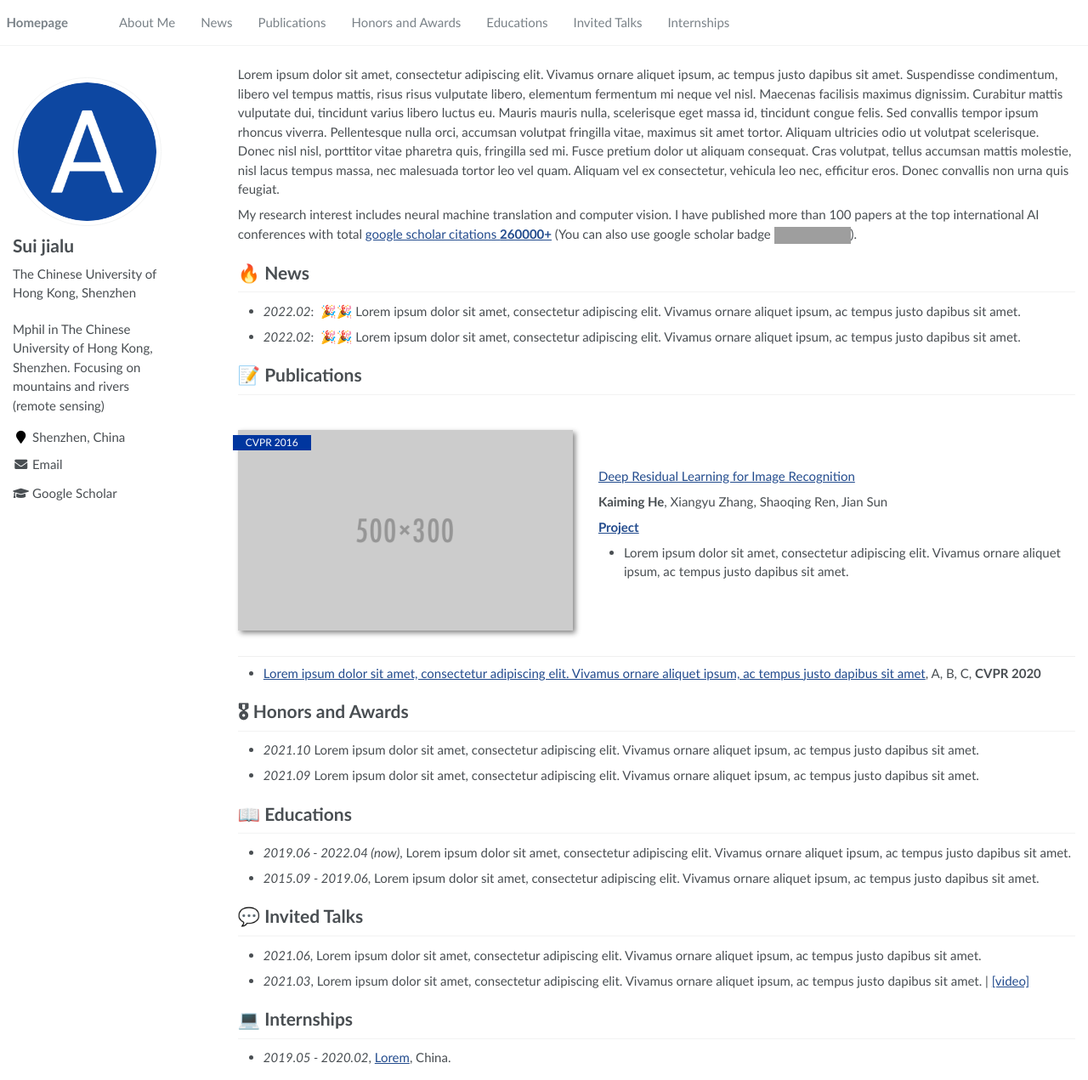
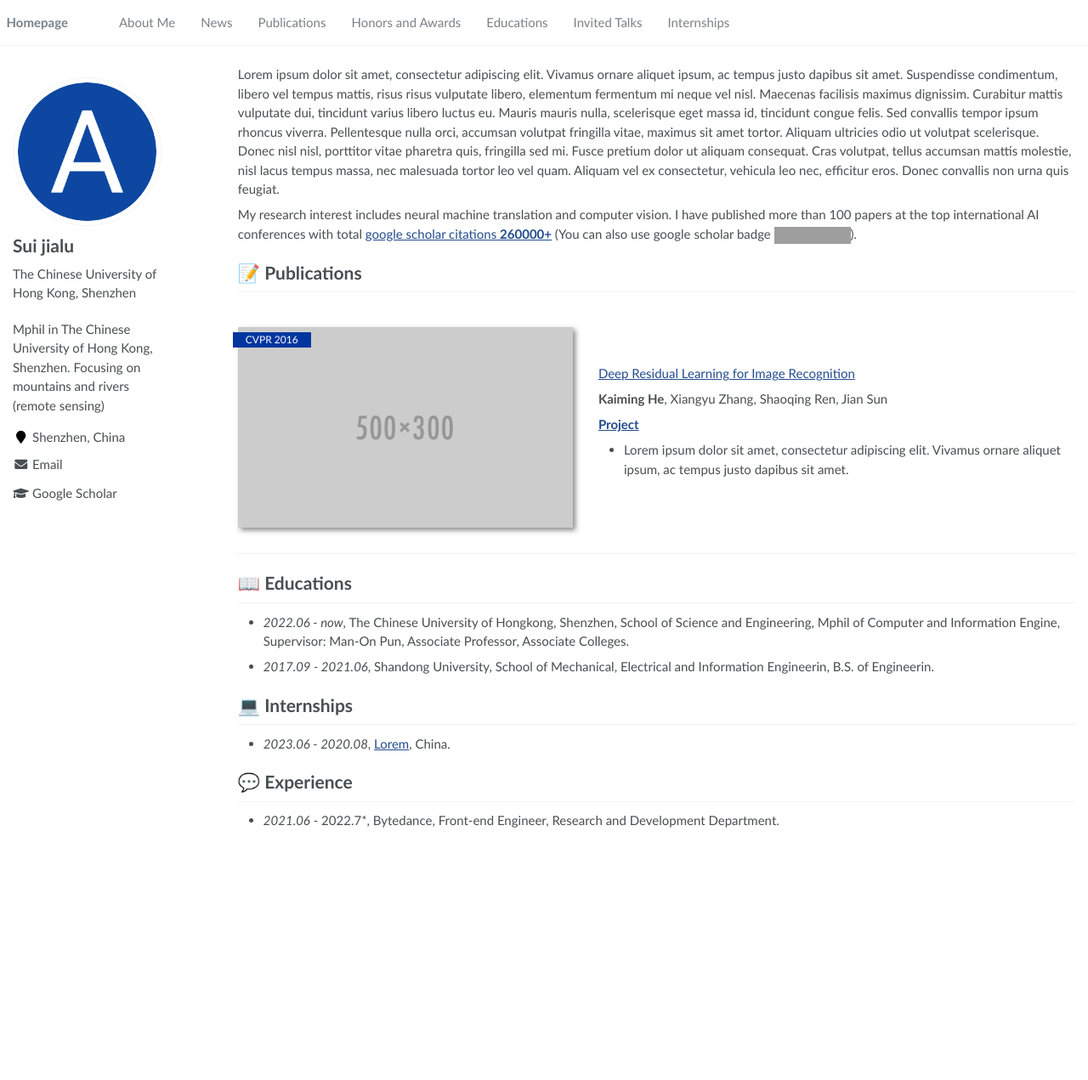
Before and after one commit to littlebeen/littlebeen_homepage, a Jekyll site: the page built from _pages/about.md, in a window 1280 px wide and 1271 px high. Shown: the whole window at 85% size. Built offline with Jekyll 4.4.1, drawn with Linux system fonts in a browser that asks for light colours; grey boxes are pictures that could not be loaded.

Commit message:
feat: update

```diff
--- a/_config.yml
+++ b/_config.yml
@@ -8,7 +8,7 @@
 # Site Settings
 title                    : "Jialu"
 description              : "Mphil in The Chinese University of Hong Kong, Shenzhen. Focusing on mountains and rivers (remote sensing)"
-repository               : "RayeRen/acad-homepage.github.io"
+repository               : "littlebeen/littlebeen_homepage"
 google_scholar_stats_use_cdn : true
 
 # google analytics
--- a/_pages/about.md
+++ b/_pages/about.md
@@ -22,10 +22,6 @@ Lorem ipsum dolor sit amet, consectetur adipiscing elit. Vivamus ornare aliquet
 My research interest includes neural machine translation and computer vision. I have published more than 100 papers at the top international AI conferences with total <a href='https://scholar.google.com/citations?user=DhtAFkwAAAAJ'>google scholar citations <strong><span id='total_cit'>260000+</span></strong></a> (You can also use google scholar badge <a href='https://scholar.google.com/citations?user=DhtAFkwAAAAJ'><img src="https://img.shields.io/endpoint?url={{ url | url_encode }}&logo=Google%20Scholar&labelColor=f6f6f6&color=9cf&style=flat&label=citations"></a>).
 
 
-# 🔥 News
-- *2022.02*: &nbsp;🎉🎉 Lorem ipsum dolor sit amet, consectetur adipiscing elit. Vivamus ornare aliquet ipsum, ac tempus justo dapibus sit amet.
-- *2022.02*: &nbsp;🎉🎉 Lorem ipsum dolor sit amet, consectetur adipiscing elit. Vivamus ornare aliquet ipsum, ac tempus justo dapibus sit amet.
-
 # 📝 Publications
 
 <div class='paper-box'><div class='paper-box-image'><div><div class="badge">CVPR 2016</div><img src='images/500x300.png' alt="sym" width="100%"></div></div>
@@ -40,19 +36,13 @@ My research interest includes neural machine translation and computer vision. I
 </div>
 </div>
 
-- [Lorem ipsum dolor sit amet, consectetur adipiscing elit. Vivamus ornare aliquet ipsum, ac tempus justo dapibus sit amet](https://github.com), A, B, C, **CVPR 2020**
-
-# 🎖 Honors and Awards
-- *2021.10* Lorem ipsum dolor sit amet, consectetur adipiscing elit. Vivamus ornare aliquet ipsum, ac tempus justo dapibus sit amet.
-- *2021.09* Lorem ipsum dolor sit amet, consectetur adipiscing elit. Vivamus ornare aliquet ipsum, ac tempus justo dapibus sit amet.
 
 # 📖 Educations
-- *2019.06 - 2022.04 (now)*, Lorem ipsum dolor sit amet, consectetur adipiscing elit. Vivamus ornare aliquet ipsum, ac tempus justo dapibus sit amet.
-- *2015.09 - 2019.06*, Lorem ipsum dolor sit amet, consectetur adipiscing elit. Vivamus ornare aliquet ipsum, ac tempus justo dapibus sit amet.
-
-# 💬 Invited Talks
-- *2021.06*, Lorem ipsum dolor sit amet, consectetur adipiscing elit. Vivamus ornare aliquet ipsum, ac tempus justo dapibus sit amet.
-- *2021.03*, Lorem ipsum dolor sit amet, consectetur adipiscing elit. Vivamus ornare aliquet ipsum, ac tempus justo dapibus sit amet.  \| [\[video\]](https://github.com/)
+- *2022.06 - now*, The Chinese University of Hongkong, Shenzhen, School of Science and Engineering, Mphil of Computer and Information Engine, Supervisor: Man-On Pun, Associate Professor, Associate Colleges.
+- *2017.09 - 2021.06*, Shandong University, School of Mechanical, Electrical and Information Engineerin, B.S. of Engineerin.
 
 # 💻 Internships
-- *2019.05 - 2020.02*, [Lorem](https://github.com/), China.
+- *2023.06 - 2020.08*, [Lorem](https://github.com/), China.
+
+# 💬 Experience
+- *2021.06* - 2022.7*, Bytedance, Front-end Engineer, Research and Development Department.
```
